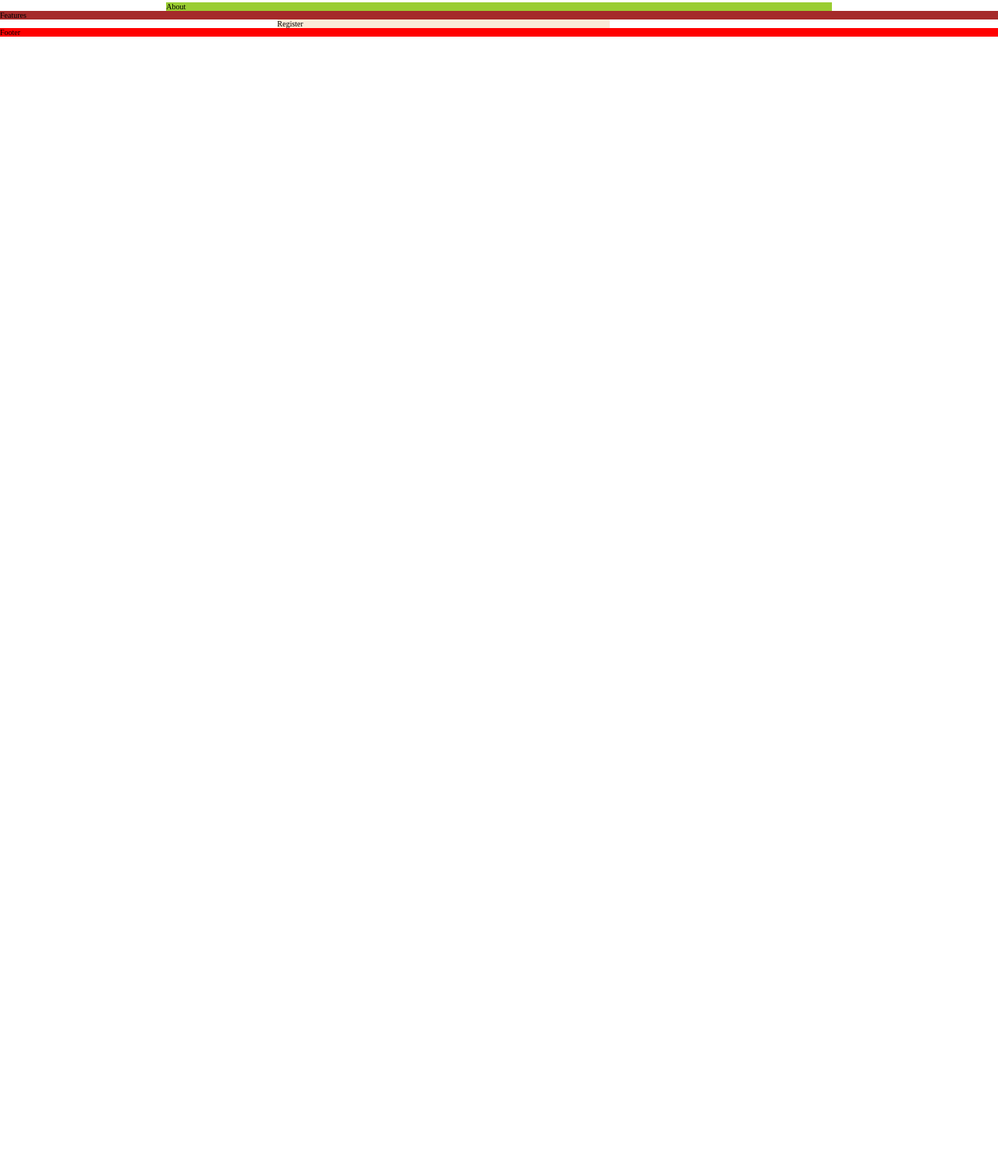
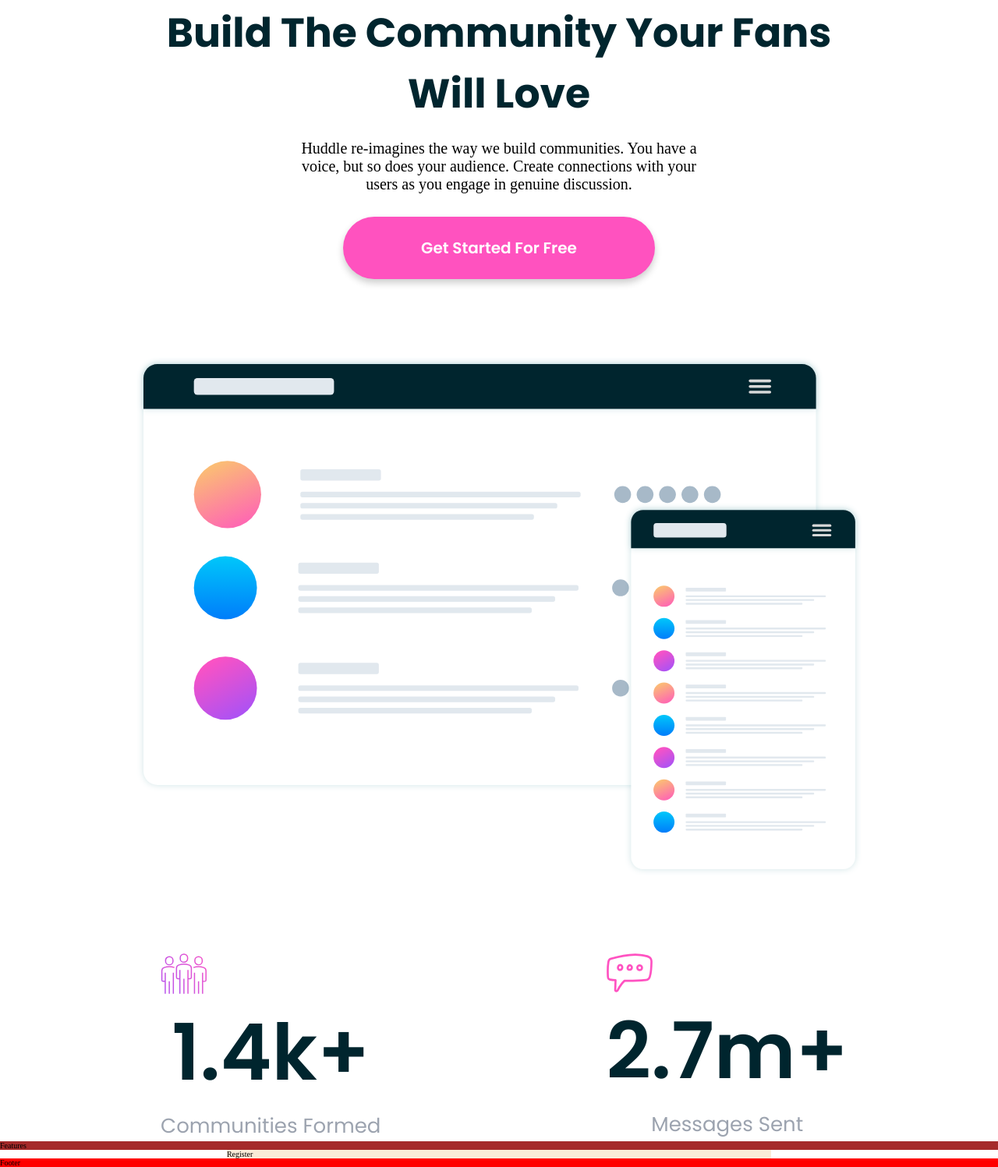
Before and after one commit to MariaVanzariuc/Huddle-Grid, a website: page index.html in a window 1280 px wide. Shown: the part 172-1669 px from the top of the page at 78% size. Before the commit the page ends 800 px from the top, so only its background shows below. Drawn offline with Linux system fonts and the light colour scheme.

Commit message:
Implemented about section

```diff
--- a/index.html
+++ b/index.html
@@ -24,7 +24,44 @@
       <img src="img/logo.svg" alt="Logo SVG" class="header__logo" />
       <button class="btn btn--outline header__btn">Try It Free</button>
     </header>
-    <section class="about">About</section>
+    <section class="about">
+      <div class="about__info">
+        <h2 class="heading-2">Build The Community Your Fans Will Love</h2>
+        <p class="about__info__text">
+          Huddle re-imagines the way we build communities. You have a voice, but
+          so does your audience. Create connections with your users as you
+          engage in genuine discussion.
+        </p>
+        <button class="btn about__info__btn">Get Started For Free</button>
+      </div>
+
+      <img
+        src="img/screen-mockups.svg"
+        alt="SCreen mockups"
+        class="about__image"
+      />
+
+      <div class="about__details">
+        <div class="about__details__comm">
+          <img
+            src="img/icon-communities.svg"
+            alt="Icon comm"
+            class="about__details__comm__img"
+          />
+          <h1 class="heading-1">1.4k+</h1>
+          <p class="about__details__comm__text">Communities Formed</p>
+        </div>
+        <div class="about__details__comm">
+          <img
+            src="img/icon-messages.svg"
+            alt="Icon mess"
+            class="about__details__comm__img"
+          />
+          <h1 class="heading-1">2.7m+</h1>
+          <p class="about__details__comm__text">Messages Sent</p>
+        </div>
+      </div>
+    </section>
     <section class="features">Features</section>
     <section class="register">Register</section>
   </body>
--- a/sass/base/_base.scss
+++ b/sass/base/_base.scss
@@ -18,6 +18,6 @@
   display: grid;
   grid-template-rows: 4rem min-content 10rem repeat(3, min-content);
   grid-template-columns:
-    minmax(min-content, 0.5fr) repeat(8, minmax(min-content, 1fr))
-    minmax(min-content, 0.5fr);
+    minmax(min-content, 0.5fr) repeat(10, minmax(min-content, 1fr))
+    minmax(min-content, 0.5fr) [];
 }
--- a/sass/base/_typography.scss
+++ b/sass/base/_typography.scss
@@ -2,3 +2,17 @@
   font-family: "Open-Sans";
   font-weight: 400;
 }
+
+.heading-1 {
+  font-size: 10rem;
+  color: var(--color-neutral-dark);
+  font-family: "Poppins";
+  font-weight: 600;
+}
+
+.heading-2 {
+  font-size: 5.2rem;
+  color: var(--color-neutral-dark);
+  font-family: "Poppins";
+  text-align: center;
+}
--- a/sass/components/_button.scss
+++ b/sass/components/_button.scss
@@ -2,6 +2,7 @@
   font-size: 2rem;
   font-family: "Poppins";
   font-weight: 600;
+  text-align: center;
   background-color: var(--color-primary);
   color: #fff;
   padding: 2.5rem 10rem;
--- a/sass/layout/_header.scss
+++ b/sass/layout/_header.scss
@@ -1,5 +1,5 @@
 .header {
-  grid-column: 2 / 10;
+  grid-column: 2 / 12;
   grid-row: 2/3;
 
   display: grid;
--- a/sass/pages/_home.scss
+++ b/sass/pages/_home.scss
@@ -1,7 +1,57 @@
 .about {
-  background-color: yellowgreen;
-  grid-column: 3 / 9;
+  grid-column: 3 / 11;
   grid-row: 4/5;
+
+  display: grid;
+  grid-template-rows: repeat(3, min-content);
+  gap: 10rem;
+
+  &__info {
+    display: grid;
+    grid-template-rows: repeat(3, min-content);
+    gap: 2rem;
+
+    &__text {
+      font-size: 2rem;
+      text-align: center;
+      width: 51rem;
+      justify-self: center;
+    }
+
+    &__btn {
+      justify-self: center;
+      margin-top: 1rem;
+    }
+  }
+
+  &__image {
+    width: 100%;
+  }
+
+  &__details {
+    display: grid;
+    grid-template-columns: repeat(auto-fit, minmax(20rem, 1fr));
+    justify-items: center;
+    gap: 24rem;
+
+    &__comm {
+      display: grid;
+      grid-template-rows: repeat(3, min-content);
+      justify-items: center;
+
+      &__img {
+        width: 6rem;
+        justify-self: start;
+      }
+
+      &__text {
+        font-size: 2.6rem;
+        font-family: "Poppins";
+        text-align: center;
+        color: var(--color-grey);
+      }
+    }
+  }
 }
 
 .features {
@@ -12,6 +62,6 @@
 
 .register {
   background-color: antiquewhite;
-  grid-column: 4 / 7;
+  grid-column: 4 / 10;
   grid-row: 6/7;
 }
```
Also changed, not shown: css/style.css.
